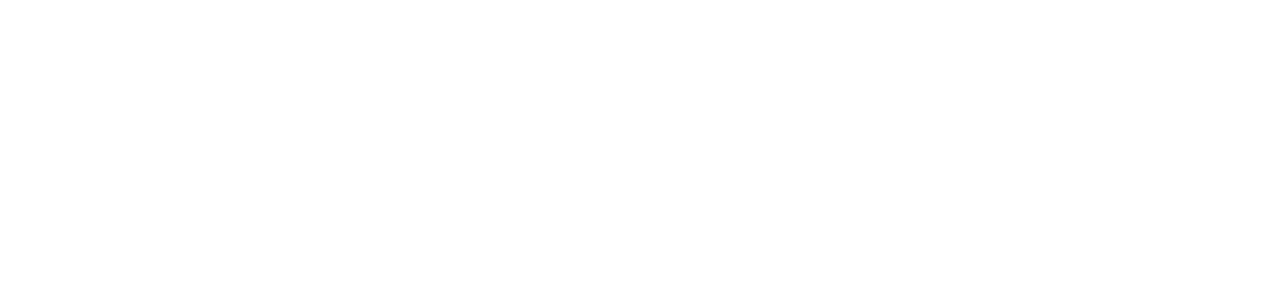
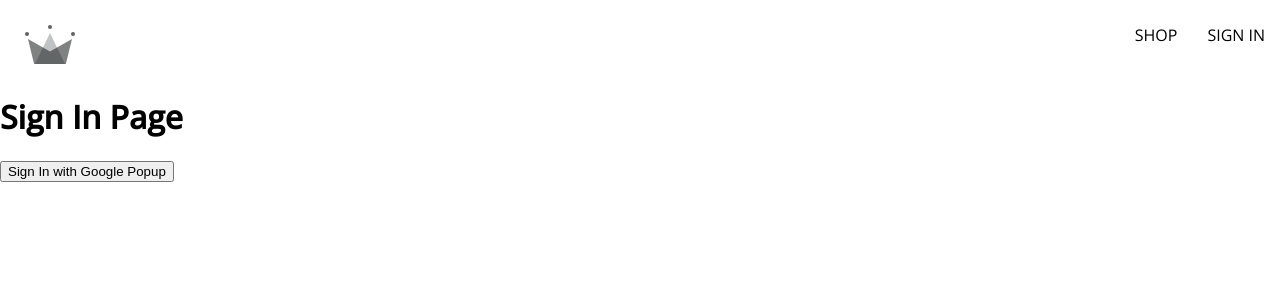
Before and after one commit to lucasgruenwald/demo-store, a React (Create React App) app: page /sign-in in a window 1280 px wide. Before the commit this address had no page. Shown: the top 300 px of the page. Built offline with nearby package versions, Linux system fonts and the light colour scheme.

Commit message:
add firebase, begin auth

```diff
--- a/package.json
+++ b/package.json
@@ -6,6 +6,7 @@
     "@testing-library/jest-dom": "^5.16.2",
     "@testing-library/react": "^12.1.4",
     "@testing-library/user-event": "^13.5.0",
+    "firebase": "^9.6.10",
     "react": "^17.0.2",
     "react-dom": "^17.0.2",
     "react-router-dom": "^6.2.2",
--- a/src/App.js
+++ b/src/App.js
@@ -2,6 +2,7 @@
 
 import Home from './routes/home/home.component';
 import Navigation from './routes/navigation/navigation.component';
+import SignIn from './routes/sign-in/sign-in.component';
 
 const Shop = () => {
   return <h1>I am the shop page</h1>;
@@ -13,6 +14,7 @@
       <Route path='/' element={<Navigation/>}>
         <Route index={true} element={<Home />} />
         <Route path='shop' element={<Shop />} />
+        <Route path='sign-in' element={<SignIn />} />
       </Route>
     </Routes>
 
--- a/src/routes/navigation/navigation.component.jsx
+++ b/src/routes/navigation/navigation.component.jsx
@@ -18,6 +18,9 @@
               <Link className='nav-link' to='/shop'>
                 SHOP
               </Link>
+              <Link className='nav-link' to='/sign-in'>
+                SIGN IN
+              </Link>
             </div>
 
         </div>
--- /dev/null
+++ b/src/routes/sign-in/sign-in.component.jsx
@@ -0,0 +1,17 @@
+import { signInWithGooglePopup } from "../../utils/firebase/firebase.utils";
+
+const SignIn = () => {
+    const logGoogleUser = async () => {
+        const response = await signInWithGooglePopup();
+        console.log(response);
+    }
+
+    return(
+        <div>
+            <h1>Sign In Page</h1>
+            <button onClick={logGoogleUser} >Sign In with Google Popup</button>
+        </div>
+    );
+};
+
+export default SignIn;
--- /dev/null
+++ b/src/utils/firebase/firebase.utils.js
@@ -0,0 +1,25 @@
+import { initializeApp } from 'firebase/app';
+import { getAuth, signInWithRedirect, signInWithPopup, GoogleAuthProvider} from 'firebase/auth'
+
+const firebaseConfig = {
+    apiKey: "AIzaSyBaID39XaPeCSS5r159yhdLl1tTxsj9aCw",
+    authDomain: "tn-furniture.firebaseapp.com",
+    projectId: "tn-furniture",
+    storageBucket: "tn-furniture.appspot.com",
+    messagingSenderId: "200844098365",
+    appId: "1:200844098365:web:862e8092ee5a07a936e354",
+    measurementId: "G-2255K33BE4"
+  };
+
+  // Initialize Firebase
+const firebaseApp = initializeApp(firebaseConfig);
+
+export const auth = getAuth();
+
+const provider = new GoogleAuthProvider();
+
+provider.setCustomParameters({
+    prompt: "select_account"
+});
+
+export const signInWithGooglePopup = () => signInWithPopup(auth, provider)
```
Also changed, not shown: 1 other file (tests, documents, lock files or other folders).
